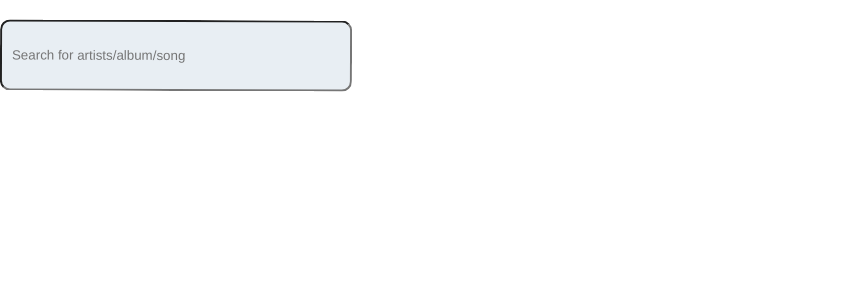
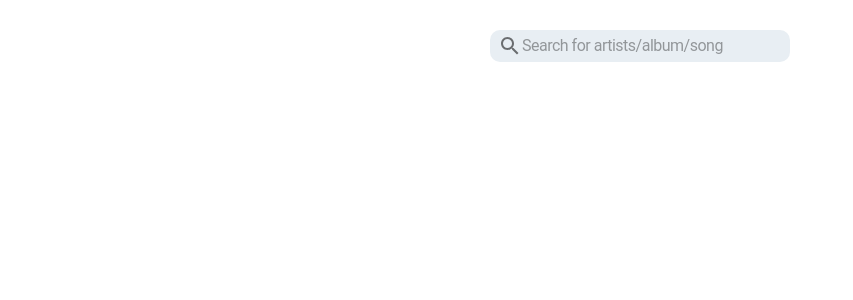
Before and after one commit to chinduja-net/Ljudio-group5, a React (Vite) app in the folder Frontend/: page / in a window 1280 px wide. Shown: the top 300 px of the page, without its empty margins (0-853 px from the left). Built offline with nearby package versions, Linux system fonts and the light colour scheme.

Commit message:
updated material to mui package

```diff
--- a/Frontend/package.json
+++ b/Frontend/package.json
@@ -7,8 +7,10 @@
     "serve": "vite preview"
   },
   "dependencies": {
-    "@material-ui/core": "^4.12.3",
-    "@material-ui/icons": "^4.11.2",
+    "@emotion/react": "^11.4.1",
+    "@emotion/styled": "^11.3.0",
+    "@mui/icons-material": "^5.0.0",
+    "@mui/material": "^5.0.0",
     "nanoid": "^3.1.25",
     "react": "^17.0.0",
     "react-dom": "^17.0.0",
--- a/Frontend/src/components/MiniPlayer.jsx
+++ b/Frontend/src/components/MiniPlayer.jsx
@@ -1,105 +1,104 @@
-import React, { useRef, useContext, useState } from "react"
-import { useLocation, useHistory } from "react-router-dom"
-import Player from "../components/Player"
-import SkipNextIcon from "@material-ui/icons/SkipNext"
-import SkipPreviousIcon from "@material-ui/icons/SkipPrevious"
-import PlayArrowIcon from "@material-ui/icons/PlayArrow"
-import { SearchContext } from "../context/SongProvider"
-import PauseIcon from "@material-ui/icons/Pause"
-import VolumeOffIcon from "@material-ui/icons/VolumeOff"
-import VolumeUpIcon from "@material-ui/icons/VolumeUp"
-import { AppBar, Toolbar } from "@material-ui/core"
-import useStyles from "../styles/MiniPlayerStyle"
-import ListIcon from "@material-ui/icons/List"
+import React, { useRef, useContext, useState } from 'react';
+import { useLocation, useHistory } from 'react-router-dom';
+import Player from '../components/Player';
+import { SearchContext } from '../context/SongProvider';
+
+import SkipNextIcon from '@mui/icons-material/SkipNext';
+import SkipPreviousIcon from '@mui/icons-material/SkipPrevious';
+import PlayArrowIcon from '@mui/icons-material/PlayArrow';
+import PauseIcon from '@mui/icons-material/Pause';
+import VolumeOffIcon from '@mui/icons-material/VolumeOff';
+import VolumeUpIcon from '@mui/icons-material/VolumeUp';
+import { AppBar, Toolbar } from '@mui/material';
+import ListIcon from '@mui/icons-material/List';
 
 function MiniPlayer() {
-	const location = useLocation()
-	const history = useHistory()
-	const classes = useStyles()
-	const player = useRef()
+  const location = useLocation();
+  const history = useHistory();
+  const player = useRef();
   const { currentSong, queueSongs, shiftQueue, setCurrentSong } =
-		useContext(SearchContext)
+    useContext(SearchContext);
 
   // 2 states, 1 checking for if its playing or paused and the other checks for audio / no audio
-	const [playingState, setPlayingState] = useState(true)
-	const [audioState, setAudioState] = useState(true)
+  const [playingState, setPlayingState] = useState(true);
+  const [audioState, setAudioState] = useState(true);
 
   function onPlayerLoad(ytPlayer) {
-		player.current = ytPlayer
+    player.current = ytPlayer;
     setTimeout(() => {
-			let videoId = currentSong.videoId
-			player.current.loadVideoById(videoId)
-			player.current.playVideo()
-			setPlayingState(true)
-		}, 1000)
+      let videoId = currentSong.videoId;
+      player.current.loadVideoById(videoId);
+      player.current.playVideo();
+      setPlayingState(true);
+    }, 1000);
   }
 
   function playNextSong() {
     // Plays next song from queueSongs
-		console.log("log of queued songs inside playNext func", queueSongs)
+    console.log('log of queued songs inside playNext func', queueSongs);
     if (queueSongs[0]) {
-			let videoId = queueSongs[0].videoId
-			player.current.loadVideoById(videoId)
-			player.current.playVideo()
-			setPlayingState(true)
+      let videoId = queueSongs[0].videoId;
+      player.current.loadVideoById(videoId);
+      player.current.playVideo();
+      setPlayingState(true);
       // updates
-			setCurrentSong(queueSongs[0])
-			shiftQueue()
+      setCurrentSong(queueSongs[0]);
+      shiftQueue();
     }
   }
 
   function pauseVid() {
-		player.current.pauseVideo()
-		setPlayingState(false)
+    player.current.pauseVideo();
+    setPlayingState(false);
   }
 
   function playVid() {
-		player.current.playVideo()
-		setPlayingState(true)
+    player.current.playVideo();
+    setPlayingState(true);
   }
 
   function muteAudio() {
-		player.current.mute()
-		setAudioState(false)
+    player.current.mute();
+    setAudioState(false);
   }
 
   function unmuteAudio() {
-		player.current.unMute()
-		setAudioState(true)
+    player.current.unMute();
+    setAudioState(true);
   }
 
   // Calls 2 functions depending on if playingState is true / false.
   // Toggles between playing and pauseing player
   function toggleVidBtn() {
-		playingState ? pauseVid() : playVid()
-		console.log("player state", playingState)
+    playingState ? pauseVid() : playVid();
+    console.log('player state', playingState);
   }
 
   function toggleAudio() {
-		audioState ? muteAudio() : unmuteAudio()
-		console.log("audio state", audioState)
+    audioState ? muteAudio() : unmuteAudio();
+    console.log('audio state', audioState);
   }
 
   // Checks if user clicked ON miniplayer
   function miniPlayerClickHandler(e) {
-		if (e.target.classList.contains("miniPlayerClick")) {
-			history.push("/playerPage")
+    if (e.target.classList.contains('miniPlayerClick')) {
+      history.push('/playerPage');
     }
   }
 
   return (
     // Checks if we are on playerPage and if so it renders out playerPage DOM
     currentSong ? (
-			location.pathname === "/playerPage" ? (
-				<div style={{ width: "200px", height: "200px" }}>
+      location.pathname === '/playerPage' ? (
+        <div style={{ width: '200px', height: '200px' }}>
           <Player onLoad={onPlayerLoad} />
           <img
             src={currentSong.thumbnails[1].url}
             alt="Song tumbnail"
             style={{
-							width: "120px",
-							height: "120px",
-							borderRadius: "50%",
+              width: '120px',
+              height: '120px',
+              borderRadius: '50%',
             }}
           />
           <h1>{currentSong.name}</h1>
@@ -120,7 +119,7 @@ function MiniPlayer() {
           </button>
           <button
             onClick={() => {
-							history.push("/queueViewer")
+              history.push('/queueViewer');
             }}
           >
             <ListIcon />
@@ -129,8 +128,12 @@ function MiniPlayer() {
       ) : (
         <AppBar
           position="fixed"
-					className={`miniPlayerClick ${classes.appBar}`}
+          className={`miniPlayerClick`}
           onClick={miniPlayerClickHandler}
+          sx={{
+            top: 'auto',
+            bottom: 0,
+          }}
         >
           <Toolbar className="miniPlayerClick">
             <Player onLoad={onPlayerLoad} />
@@ -139,9 +142,9 @@ function MiniPlayer() {
               src={currentSong.thumbnails[0].url}
               alt="Song tumbnail"
               style={{
-								width: "120px",
-								height: "120px",
-								borderRadius: "50%",
+                width: '120px',
+                height: '120px',
+                borderRadius: '50%',
               }}
             />
             <h1 className="miniPlayerClick">{currentSong.name}</h1>
@@ -164,7 +167,7 @@ function MiniPlayer() {
         </AppBar>
       )
     ) : null
-	)
+  );
 }
 
-export default MiniPlayer
+export default MiniPlayer;
--- a/Frontend/src/components/SearchBar.jsx
+++ b/Frontend/src/components/SearchBar.jsx
@@ -1,49 +1,48 @@
-import React, { useRef, useContext } from "react";
-import { useHistory } from "react-router-dom";
-import { nanoid } from "nanoid";
-import { SearchContext } from "../context/SongProvider";
+import React, { useContext, useState } from 'react';
+import { useHistory } from 'react-router-dom';
+import { nanoid } from 'nanoid';
+import { InputBase, InputAdornment, Box } from '@mui/material';
+import SearchIcon from '@mui/icons-material/Search';
 
-import style from "../styles/searchBar.module.css"
+import { SearchContext } from '../context/SongProvider';
 
 function SearchBar() {
   const { setSearchResults } = useContext(SearchContext);
   const history = useHistory();
-
-  /**
-   * Looks at the current value in the input field and
-   * update the value so that we can use it further up in the code
-   */
-  let searchInput = useRef(null);
+  const [searchInput, setSearchInput] = useState('');
 
   async function fetchApi() {
     const response = await fetch(
-      `https://yt-music-api.herokuapp.com/api/yt/search/${searchInput.current.value}`,
+      `https://yt-music-api.herokuapp.com/api/yt/search/${searchInput}`,
       {
-        method: "GET",
+        method: 'GET',
         headers: {
-          "Content-Type": "application/json",
+          'Content-Type': 'application/json',
         },
       }
     );
     const searchResult = await response.json();
 
+    console.log(searchResult.content);
+
     let filteredResults = [];
 
     searchResult.content.forEach((obj) => {
       // Destructure the searchResult to get our desired properties we want to use
-      if (obj.type === "song") {
+      if (obj.type === 'song') {
         filteredResults.push({
           id: nanoid(),
           type: obj.type,
           name: obj.name,
           thumbnails: obj.thumbnails,
-          artist: obj.artist,
-          album: obj.album,
+          artist: obj.artist.browseId,
+          album: obj.album.browseId,
           duration: obj.duration,
           videoId: obj.videoId,
         });
       }
-      if (obj.type === "album") {
+
+      if (obj.type === 'album') {
         filteredResults.push({
           id: nanoid(),
           type: obj.type,
@@ -53,7 +52,7 @@ function SearchBar() {
           browseId: obj.browseId,
         });
       }
-      if (obj.type === "artist") {
+      if (obj.type === 'artist') {
         filteredResults.push({
           id: nanoid(),
           type: obj.type,
@@ -68,32 +67,45 @@ function SearchBar() {
       a.type < b.type ? 1 : b.type < a.type ? -1 : 0
     );
     console.log(filteredResults);
-
     // update the searchResults context
     setSearchResults(filteredResults);
 
     // Redirect to the searchResults page if we are not on the home page
-    if (location.pathname === "/") {
-      history.push("/searchResults");
+    if (location.pathname === '/') {
+      history.push('/searchResults');
     }
   }
 
   return (
-    <>
+    <Box display="flex" justifyContent="center" alignItems="center">
       <form
         onSubmit={(e) => {
+          // Todo: something
           e.preventDefault();
           fetchApi();
         }}
       >
-        <input
-        id={style.search_input}
-          // Saves a reference for the target element so that it can be used globally in the component
-          ref={searchInput}
+        <InputBase
+          startAdornment={
+            <InputAdornment position="end">
+              <SearchIcon />
+            </InputAdornment>
+          }
+          style={{
+            fontSize: 16,
+            background: '#E8EEF3',
+            borderRadius: 10,
+            textAlign: 'center',
+            letterSpacing: -0.5,
+            width: 300,
+            marginTop: 30,
+          }}
+          type="text"
+          onChange={(e) => setSearchInput(e.target.value)}
           placeholder="Search for artists/album/song"
         />
       </form>
-    </>
+    </Box>
   );
 }
 
--- a/Frontend/src/routes/DetailsPage.jsx
+++ b/Frontend/src/routes/DetailsPage.jsx
@@ -1,23 +1,23 @@
-import React from "react"
-import { useContext } from "react"
-import { useHistory } from "react-router-dom"
-import PlaylistAddIcon from "@material-ui/icons/PlaylistAdd"
-import AddToQueueIcon from "@material-ui/icons/AddToQueue"
-import ShareOutlinedIcon from "@material-ui/icons/ShareOutlined"
-import IconButton from "@material-ui/core/IconButton"
-import { Box, Typography } from "@material-ui/core"
+import React from 'react';
+import { useContext } from 'react';
+import { useHistory } from 'react-router-dom';
+import PlaylistAddIcon from '@mui/icons-material/PlaylistAdd';
+import QueueIcon from '@mui/icons-material/Queue';
+import ShareIcon from '@mui/icons-material/Share';
+import IconButton from '@mui/material/IconButton';
+import { Box, Typography } from '@mui/material';
 
-import { SearchContext } from "../context/SongProvider"
+import { SearchContext } from '../context/SongProvider';
 
 function DetailsPage() {
-	const { songDetail, addObjToArray } = useContext(SearchContext)
-	const history = useHistory()
+  const { songDetail, addObjToArray } = useContext(SearchContext);
+  const history = useHistory();
 
   //Add songs to the queue list
   function addToQueue() {
-		addObjToArray(songDetail)
+    addObjToArray(songDetail);
 
-		history.push("/searchResults")
+    history.push('/searchResults');
   }
 
   return (
@@ -29,7 +29,7 @@ function DetailsPage() {
         bgcolor="#FFF7E3"
         style={{
           height: 700,
-					flexDirection: "column",
+          flexDirection: 'column',
         }}
       >
         <img
@@ -42,7 +42,7 @@ function DetailsPage() {
         </Typography>
         <Box>
           <IconButton type="click" onClick={addToQueue}>
-						<AddToQueueIcon fontSize="large" />
+            <QueueIcon fontSize="large" />
           </IconButton>
 
           {/* <IconButton>
@@ -50,12 +50,12 @@ function DetailsPage() {
 					</IconButton>
 
 					<IconButton>
-						<ShareOutlinedIcon fontSize="large" />
+						<ShareIcon fontSize="large" />
 					</IconButton> */}
         </Box>
       </Box>
     </>
-	)
+  );
 }
 
-export default DetailsPage
+export default DetailsPage;
--- a/Frontend/src/styles/MiniPlayerStyle.js
+++ /dev/null
@@ -1,10 +0,0 @@
-import { makeStyles } from '@material-ui/core/styles';
-
-const useStyles = makeStyles((theme) => ({
-  appBar: {
-    top: 'auto',
-    bottom: 0,
-  },
-}));
-
-export default useStyles;
```
Also changed, not shown: Frontend/src/routes/PlayerPage.jsx (deleted, +0 -9 lines), Frontend/src/routes/SearchResults.jsx (+40 -42 lines), 1 other file (tests, documents, lock files or other folders). Lines whose indentation alone changed are shown as unchanged.
